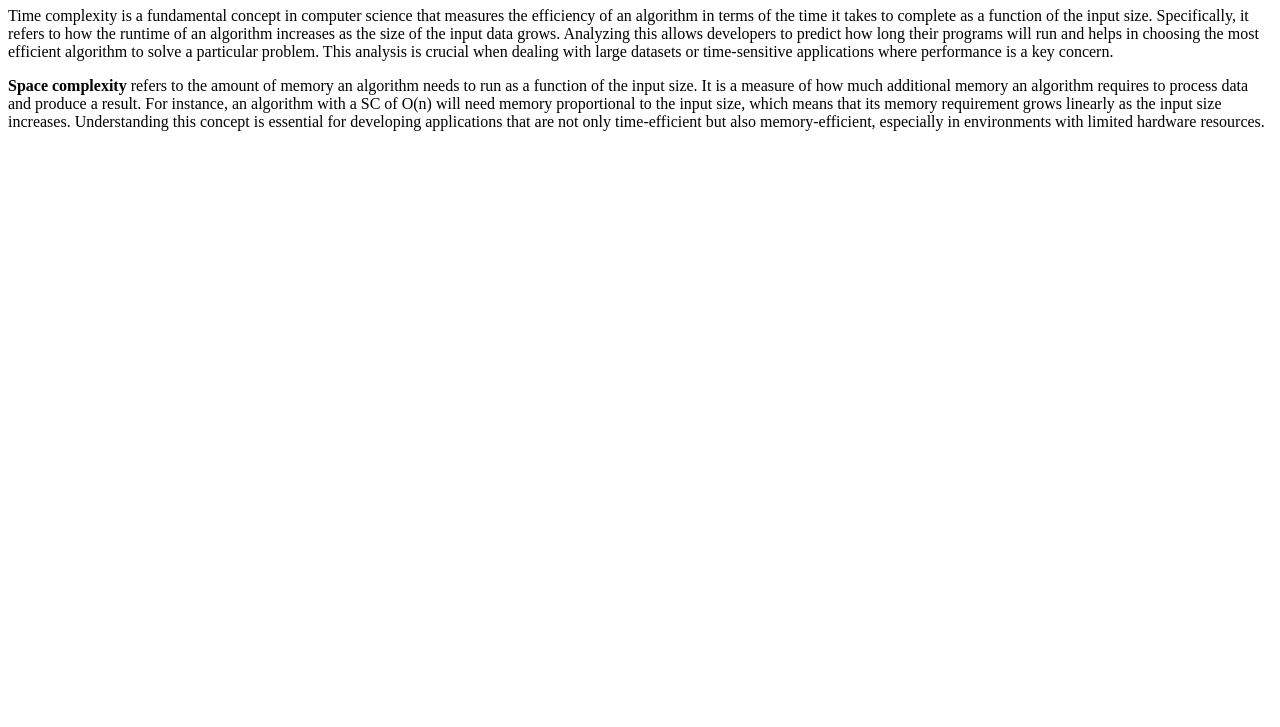
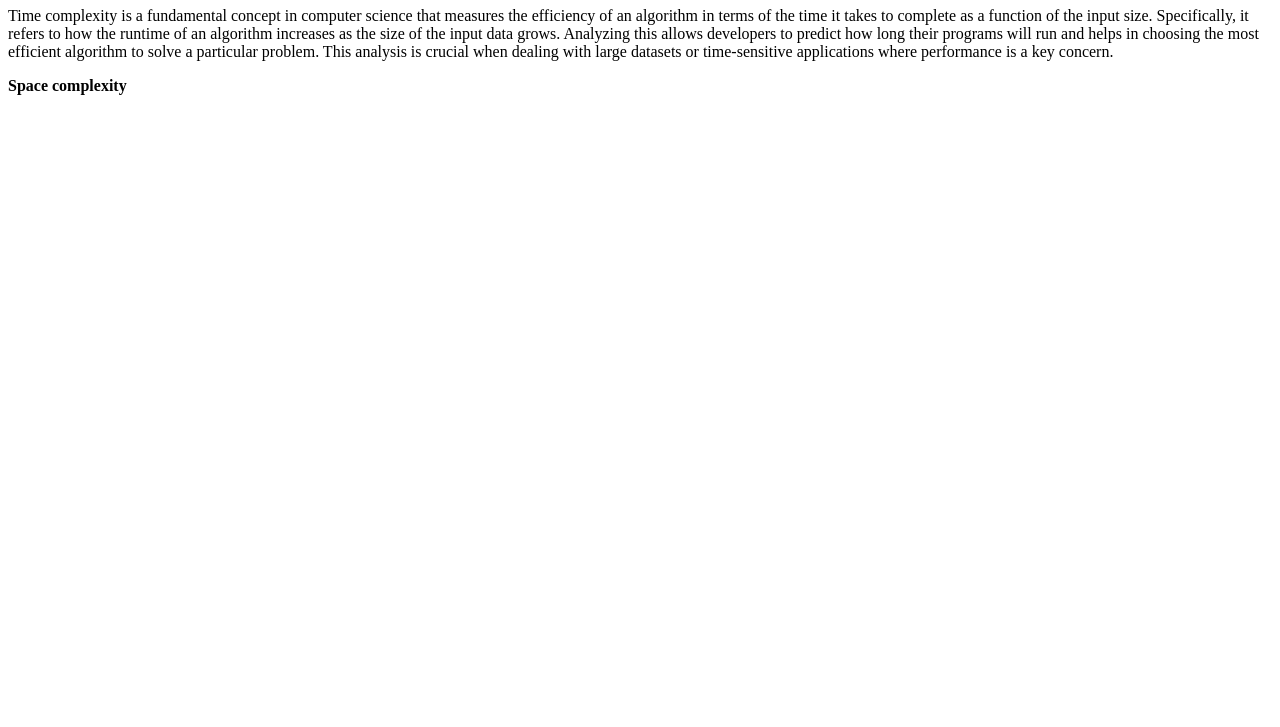
Before and after one commit to acciojob/time-and-space-complexity-anshib26, a website: page main.html in a window 1280 px wide. Shown: the part 73-800 px from the top of the page. Drawn offline with Linux system fonts and the light colour scheme.

Commit message:
created a submission

```diff
--- a/main.html
+++ b/main.html
@@ -10,7 +10,7 @@
 	<!-- the entire body must be written by student -->
 	<h1>Time and Space Complexity</h1>
 	<p>Time complexity is a fundamental concept in computer science that measures the efficiency of an algorithm in terms of the time it takes to complete as a function of the input size. Specifically, it refers to how the runtime of an algorithm increases as the size of the input data grows. Analyzing this allows developers to predict how long their programs will run and helps in choosing the most efficient algorithm to solve a particular problem. This analysis is crucial when dealing with large datasets or time-sensitive applications where performance is a key concern.</p>
-	<p><b>Space complexity</b> refers to the amount of memory an algorithm needs to run as a function of the input size. It is a measure of how much additional memory an algorithm requires to process data and produce a result. For instance, an algorithm with a SC of O(n) will need memory proportional to the input size, which means that its memory requirement grows linearly as the input size increases. Understanding this concept is essential for developing applications that are not only time-efficient but also memory-efficient, especially in environments with limited hardware resources.</p>
+	<p><b>Space complexity</b></p>
 
     <script type="text/javascript" src="./script.js">
 </script>
```
